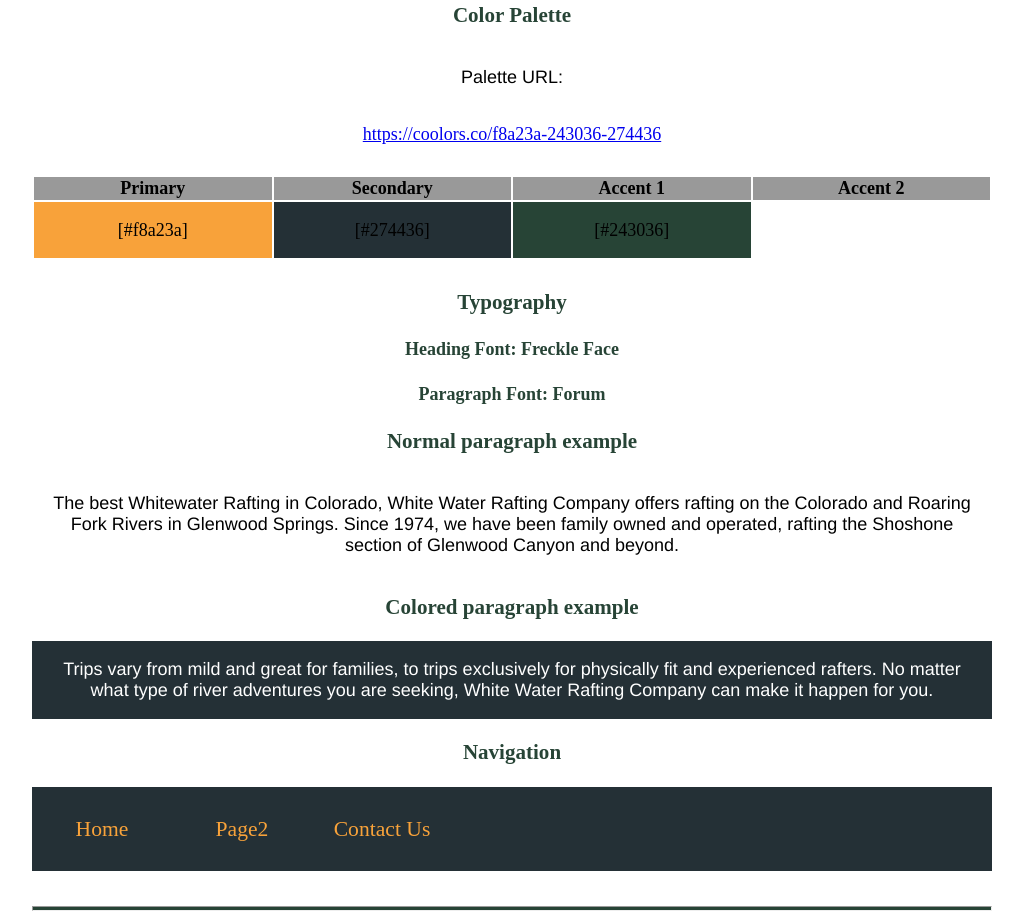
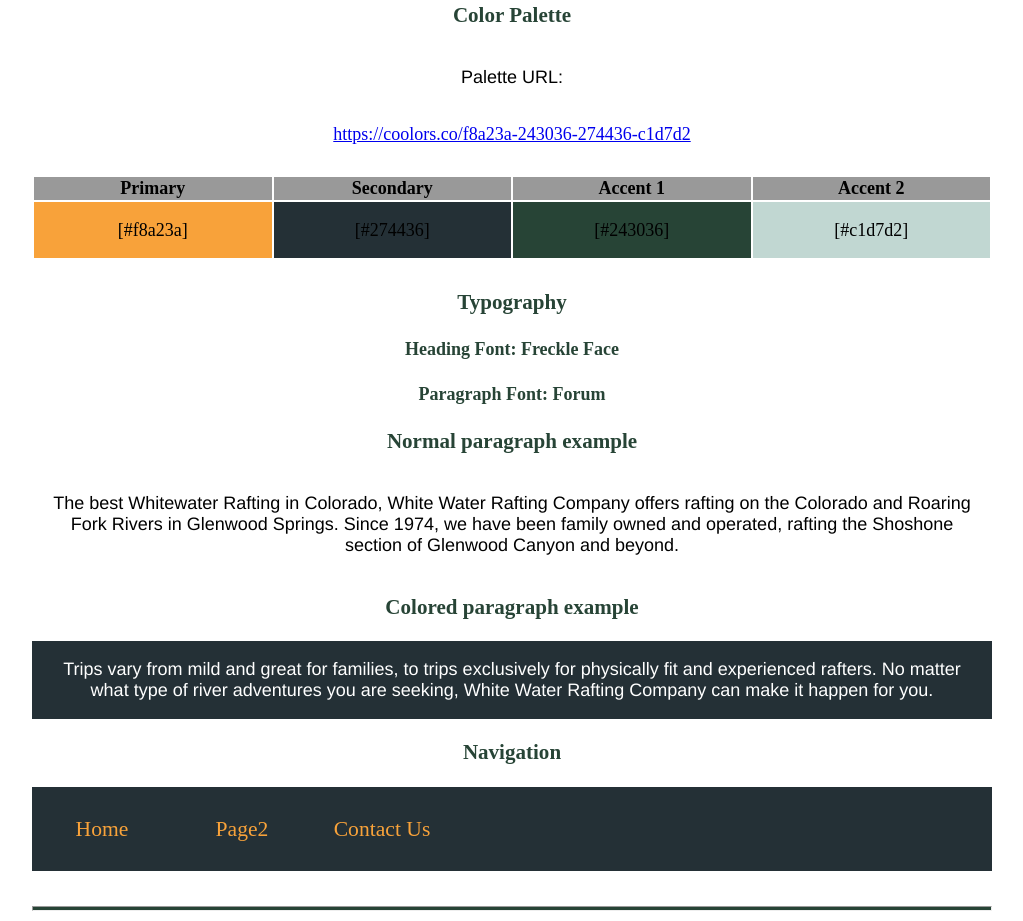
Before and after one commit to Juan-BOM/WDD130, a plain HTML site: page wwr/site-plan-rafting.html in a window 1280 px wide. Shown: the part 1357-2278 px from the top of the page, without its empty margins (128-1151 px from the left). Drawn offline with Linux system fonts and the light colour scheme; a web font is replaced by a local one.

Commit message:
updated colors

```diff
--- a/wwr/site-plan-rafting.html
+++ b/wwr/site-plan-rafting.html
@@ -42,8 +42,8 @@
 
     <!-- Copy and paste the URL to your finished palette below. Replace the href value that is there with yours. Make sure to paste it into both the href value and the content text of the <a> tag -->
     <p>Palette URL:</p>
-    <a href="https://coolors.co/f8a23a-243036-274436"
-      target="_blank">https://coolors.co/f8a23a-243036-274436</a>
+    <a href="https://coolors.co/f8a23a-243036-274436-c1d7d2"
+      target="_blank">https://coolors.co/f8a23a-243036-274436-c1d7d2</a>
 
     <table class="colors">
       <tr>
@@ -57,7 +57,7 @@
         <td class="primary">[#f8a23a]</td>
         <td class="secondary">[#274436]</td>
         <td class="accent1">[#243036]</td>
-        <td class="accent2"></td>
+        <td class="accent2">[#c1d7d2]</td>
       </tr>
     </table>
 
--- a/wwr/styles/site-plan-rafting.css
+++ b/wwr/styles/site-plan-rafting.css
@@ -9,7 +9,7 @@ Fonts are separated by a & */
   --primary-color: #f8a23a   ;
   --secondary-color: #243036 ;
   --accent1-color: #274436;
-  --accent2-color: white;
+  --accent2-color: #c1d7d2;
 
   /* change the values below to your chosen font(s) */
   --heading-font: "Freckle Face";
```
